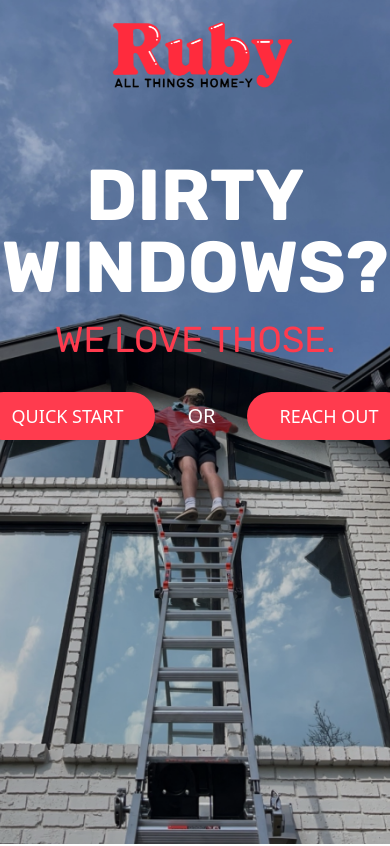
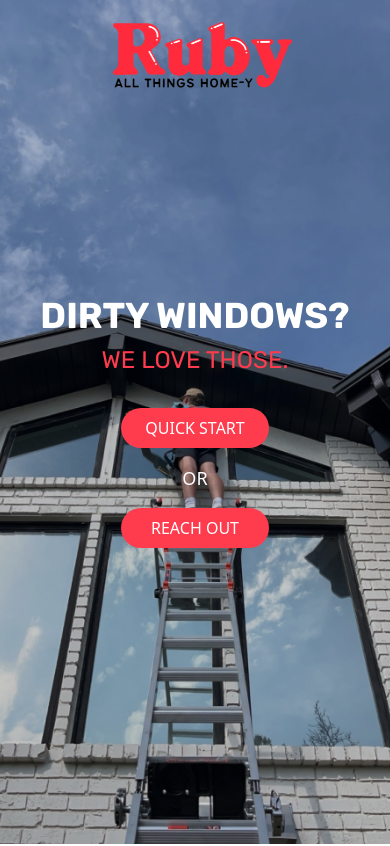
Before and after one commit to 1WHIT4KER/ruby-home-services-44, a React (Vite) app: page / in a window 390 px wide. Shown: the top 846 px of the page. Built offline with nearby package versions, Linux system fonts and the light colour scheme.

Commit message:
Update responsive design for Hero section
Enhance the mobile version of the Hero section to ensure it is responsive and fits well on both desktop and mobile views while maintaining existing functionality.
[skip gpt_engineer]

```diff
--- a/src/components/Hero.tsx
+++ b/src/components/Hero.tsx
@@ -11,30 +11,30 @@ export const Hero = ({ onQuoteClick }: HeroProps) => {
   const [contactOpen, setContactOpen] = useState(false);
 
   return (
-    <div className="relative min-h-screen">
+    <div className="relative min-h-[100svh]">
       <img
         src="/lovable-uploads/75031317-fc89-4b78-9134-1524b39a269d.png"
         alt="Window cleaner at work on a ladder"
         className="absolute inset-0 w-full h-full object-cover"
       />
       <div className="absolute inset-0 bg-black/20" />
-      <div className="relative container mx-auto pt-40 px-4 flex flex-col items-center text-center">
-        <h1 className="text-white font-rubik font-bold text-7xl md:text-8xl mb-4">
+      <div className="relative container mx-auto px-4 min-h-[100svh] flex flex-col items-center justify-center text-center">
+        <h1 className="text-white font-rubik font-bold text-4xl sm:text-6xl md:text-7xl lg:text-8xl mb-2 sm:mb-4">
           DIRTY WINDOWS?
         </h1>
-        <h2 className="text-ruby-red font-rubik text-4xl md:text-5xl mb-8">
+        <h2 className="text-ruby-red font-rubik text-2xl sm:text-3xl md:text-4xl lg:text-5xl mb-8 sm:mb-12">
           WE LOVE THOSE.
         </h2>
-        <div className="flex items-center justify-center space-x-8">
+        <div className="flex flex-col sm:flex-row items-center justify-center space-y-4 sm:space-y-0 sm:space-x-8">
           <Button
-            className="bg-ruby-red hover:bg-ruby-red/90 text-white rounded-full px-8 py-6 text-lg"
+            className="bg-ruby-red hover:bg-ruby-red/90 text-white rounded-full px-6 sm:px-8 py-4 sm:py-6 text-base sm:text-lg w-full sm:w-auto"
             onClick={onQuoteClick}
           >
             QUICK START
           </Button>
-          <span className="text-white font-medium text-xl">OR</span>
+          <span className="text-white font-medium text-lg sm:text-xl">OR</span>
           <Button
-            className="bg-ruby-red hover:bg-ruby-red/90 text-white rounded-full px-8 py-6 text-lg"
+            className="bg-ruby-red hover:bg-ruby-red/90 text-white rounded-full px-6 sm:px-8 py-4 sm:py-6 text-base sm:text-lg w-full sm:w-auto"
             onClick={() => setContactOpen(true)}
           >
             REACH OUT
@@ -45,39 +45,39 @@ export const Hero = ({ onQuoteClick }: HeroProps) => {
       <Dialog open={contactOpen} onOpenChange={setContactOpen}>
         <DialogContent className="sm:max-w-md">
           <DialogHeader>
-            <DialogTitle className="text-center text-2xl font-rubik mb-4">Get in Touch</DialogTitle>
+            <DialogTitle className="text-center text-xl sm:text-2xl font-rubik mb-4">Get in Touch</DialogTitle>
           </DialogHeader>
-          <div className="space-y-6">
+          <div className="space-y-4 sm:space-y-6">
             <div className="flex items-center space-x-3">
-              <Phone className="h-5 w-5 text-ruby-red" />
-              <a href="tel:385-352-3406" className="text-lg hover:text-ruby-red">
+              <Phone className="h-5 w-5 text-ruby-red flex-shrink-0" />
+              <a href="tel:385-352-3406" className="text-base sm:text-lg hover:text-ruby-red">
                 385-352-3406
               </a>
             </div>
             <div className="flex items-center space-x-3">
-              <Mail className="h-5 w-5 text-ruby-red" />
-              <a href="mailto:rubyyhome@gmail.com" className="text-lg hover:text-ruby-red">
+              <Mail className="h-5 w-5 text-ruby-red flex-shrink-0" />
+              <a href="mailto:rubyyhome@gmail.com" className="text-base sm:text-lg hover:text-ruby-red">
                 rubyyhome@gmail.com
               </a>
             </div>
             <div className="flex items-center space-x-3">
-              <Instagram className="h-5 w-5 text-ruby-red" />
+              <Instagram className="h-5 w-5 text-ruby-red flex-shrink-0" />
               <a
                 href="https://instagram.com/rubyy.home"
                 target="_blank"
                 rel="noopener noreferrer"
-                className="text-lg hover:text-ruby-red"
+                className="text-base sm:text-lg hover:text-ruby-red"
               >
                 @rubyy.home
               </a>
             </div>
             <div className="flex items-center space-x-3">
-              <Facebook className="h-5 w-5 text-ruby-red" />
+              <Facebook className="h-5 w-5 text-ruby-red flex-shrink-0" />
               <a
                 href="https://facebook.com/rubyy.home"
                 target="_blank"
                 rel="noopener noreferrer"
-                className="text-lg hover:text-ruby-red"
+                className="text-base sm:text-lg hover:text-ruby-red"
               >
                 @rubyy.home
               </a>
```
